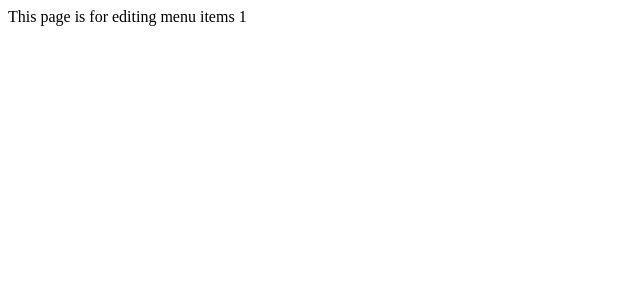
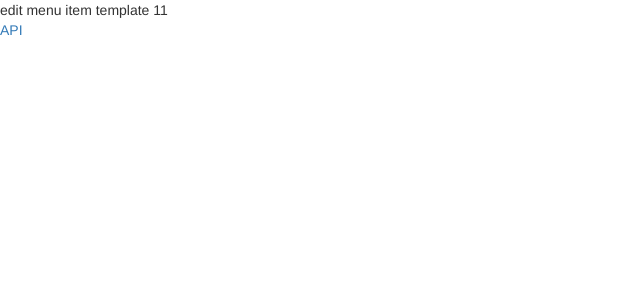
Before and after one commit to jreiher2003/Menu-App-Pro, a Flask app: page /restaurant/1/menu/1/edit in a window 1280 px wide. Shown: the top 300 px of the page, without its empty margins (0-640 px from the left). Run offline with Flask 2, Linux system fonts and the light colour scheme; some libraries are stand-ins or nearby versions.

Commit message:
Add project templates to app

```diff
--- a/app/templates/base.html
+++ b/app/templates/base.html
@@ -14,7 +14,9 @@
 
 <body>
 	{% block content %}{% endblock %}
+	<footer>
 	<a href="{{ url_for('api') }}">API</a>
+	</footer>
 	<script src="https://ajax.googleapis.com/ajax/libs/jquery/1.11.3/jquery.min.js"></script>
 	<script src="https://maxcdn.bootstrapcdn.com/bootstrap/3.3.6/js/bootstrap.min.js"></script>
 </body>
--- /dev/null
+++ b/app/templates/delete_menu.html
@@ -0,0 +1,5 @@
+{% extends "base.html" %}
+{% block title %}delete menu item{% endblock %}
+{% block content %}
+delete menu item template {{ place_id }}{{ menu_id }}
+{% endblock %}
--- /dev/null
+++ b/app/templates/delete_restaurant.html
@@ -0,0 +1,5 @@
+{% extends "base.html" %}
+{% block title %}Delete Restaurant{% endblock %}
+{% block content %}
+delete restaurant template {{ place_id }}
+{% endblock %}
--- /dev/null
+++ b/app/templates/edit_menu.html
@@ -0,0 +1,5 @@
+{% extends "base.html" %}
+{% block title %}Edit menu item{% endblock %}
+{% block content %}
+edit menu item template {{ place_id }}{{ menu_id }}
+{% endblock %}
--- /dev/null
+++ b/app/templates/edit_restaurant.html
@@ -0,0 +1,5 @@
+{% extends "base.html" %}
+{% block title %}Edit Restaurant{% endblock %}
+{% block content %}
+edit restaurant template {{ place_id }}
+{% endblock %}
--- a/app/templates/menu.html
+++ b/app/templates/menu.html
@@ -7,8 +7,8 @@
 	{{ menu.description }}<br>
 	{{ menu.price }}<br>
 
-	<a href="{{ url_for('edit_menu_items', place_id=menu.place.id, menu_id=menu.id) }}">Edit</a>
-	<a href="{{ url_for('delete_menu_items', place_id=menu.place.id, menu_id=menu.id) }}">Delete</a>
+	<a href="{{ url_for('edit_menu_item', place_id=menu.place.id, menu_id=menu.id) }}">Edit</a>
+	<a href="{{ url_for('delete_menu_item', place_id=menu.place.id, menu_id=menu.id) }}">Delete</a>
 	<hr>
 	<br>
 {% endfor %}
--- /dev/null
+++ b/app/templates/new_menu.html
@@ -0,0 +1,5 @@
+{% extends "base.html" %}
+{% block title %}Add new menu item{% endblock %}
+{% block content %}
+add new menu item template {{ place_id }}
+{% endblock %}
--- /dev/null
+++ b/app/templates/new_restaurant.html
@@ -0,0 +1,5 @@
+{% extends "base.html" %}
+{% block title %}Create New Restaurant{% endblock %}
+{% block content %}
+new restaurant template
+{% endblock %}
--- a/app/views.py
+++ b/app/views.py
@@ -6,42 +6,41 @@ from flask import render_template # pragma: no cover
 @app.route("/restaurants")
 def show_places():
 	all_places = Place.query.all()
-	return render_template('index.html',
+	return render_template('restaurants.html',
 		all_places=all_places)
 
 @app.route("/restaurant/new")
 def new_place():
-	return "this page is for making a new restaurant"
+	return render_template("new_restaurant.html")
 
 @app.route("/restaurant/<int:place_id>/edit")
 def edit_place(place_id):
-	return "this page will be for editing restaurant %s" % place_id
+	return render_template("edit_restaurant.html", place_id=place_id)
 
 @app.route("/restaurant/<int:place_id>/delete")
 def delete_place(place_id):
-	return "this page will be for deleting restaurant %s" % place_id
+	return render_template("delete_restaurant.html", place_id=place_id)
 
 @app.route("/restaurant/<int:place_id>/menu")
 @app.route("/restaurant/<int:place_id>")
 def show_menu(place_id):
-	# place = Place.query.filter_by(id = place_id).one()
-	# menuitems = Menu.query.filter(Menu.place_id == place_id).all()
-	# return render_template("menu.html",
-	# 	place=place,
-	# 	menuitems=menuitems)
-	return "This page is the menu for restaurant %s" % place_id
+	place = Place.query.filter_by(id = place_id).one()
+	menuitems = Menu.query.filter(Menu.place_id == place_id).all()
+	return render_template("menu.html",
+		place=place,
+		menuitems=menuitems)
 
-@app.route("/restaurant/<int:place_id>/new")
+@app.route("/restaurant/<int:place_id>/menu/new")
 def new_menu_item(place_id):
-	return "This page is for making a new menu item for restaurant %s" % place_id
+	return render_template("new_menu.html", place_id=place_id)
 
 @app.route("/restaurant/<int:place_id>/menu/<int:menu_id>/edit")
 def edit_menu_item(place_id,menu_id):
-	return "This page is for editing menu items %s" % menu_id
+	return render_template("edit_menu.html", place_id=place_id, menu_id=menu_id)
 
 @app.route("/restaurant/<int:place_id>/menu/<int:menu_id>/delete")
 def delete_menu_item(place_id,menu_id):
-	return "This page is for deleting menu item %s" % menu_id
+	return render_template("delete_menu.html", place_id=place_id, menu_id=menu_id)
 
 @app.route("/api/")
 def api():
```
Also changed, not shown: app/templates/index.html (deleted, +0 -21 lines), app/templates/restaurants.html (added, +21 -0 lines).
